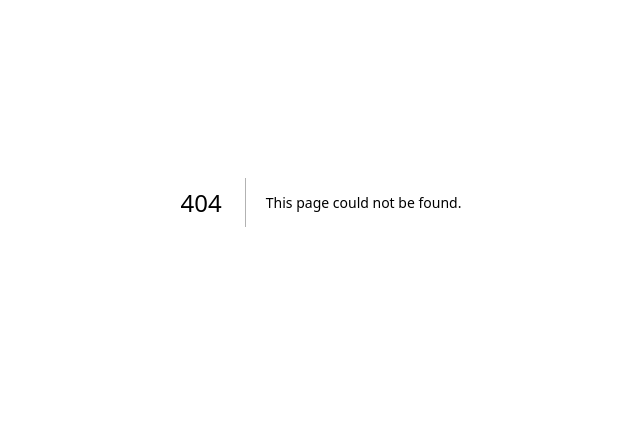
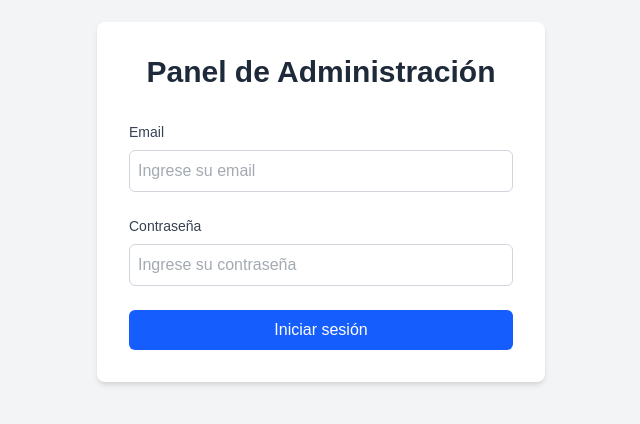
Before and after one commit to kafrancog23/catalog-marco-te, a Next.js app: page /admin/login in a window 1280 px wide. Before the commit this address had no page. Shown: the part 198-622 px from the top of the page, without its empty margins (319-959 px from the left). Built offline with nearby package versions, Linux system fonts and the light colour scheme.

Commit message:
add login base

```diff
--- /dev/null
+++ b/app/admin/login/page.tsx
@@ -0,0 +1,56 @@
+'use client'
+import { useState } from 'react'
+import { useRouter } from 'next/navigation'
+import { createClient } from '@/lib/supabase-client'
+
+export default function LoginPage() {
+    const [email, setEmail] = useState('')
+    const [password, setPassword] = useState('')
+    const [error, setError] = useState('')
+    const [loading, setLoading] = useState(false)
+    const router = useRouter()
+    const handleLogin = async(e:React.FormEvent) => {
+        e.preventDefault()
+        setLoading(true)
+        setError('')
+
+        const supabase = createClient();
+        const {error} = await supabase.auth.signInWithPassword({
+            email,
+            password,
+        })
+
+        if(error){
+            setError(error.message)
+            setLoading(false)
+        }else{
+            router.push('/admin')
+        }
+    }
+
+    return(
+        <div className="min-h-screen bg-gray-100 flex items-center justify-center p-4">
+            <div className="bg-white rounded-lg shadow-md p-8 w-full max-w-md">
+                <h1 className="text-3xl font-bold text-center mb-8 text-gray-800">
+                    Panel de Administración
+                </h1>
+                <form onSubmit={handleLogin} className="space-y-6">
+                    <div>
+                        <label className="block text-sm font-medium text-gray-700 mb-2">Email</label>
+                        <input type="email" value={email} onChange={(e) => setEmail(e.target.value)} required className="w-full p-2 border border-gray-300 rounded-md text-gray-600" placeholder="Ingrese su email" />
+                    </div>
+                    <div>
+                        <label className="block text-sm font-medium text-gray-700 mb-2">Contraseña</label>
+                        <input type="password" value={password} onChange={(e) => setPassword(e.target.value)} required className="w-full p-2 border border-gray-300 rounded-md text-gray-600" placeholder="Ingrese su contraseña" />
+                    </div>
+                    {error && (
+                        <div className="bg-red-50 text-red-600 p-3 rounded-lg text-sm">{error}</div>
+                    )}
+                    <button type="submit" disabled={loading} className='w-full mx-auto block bg-blue-600 text-white p-2 rounded-md hover:bg-blue-700 disabled:opacity-50 disabled:cursor-not-allowed'>
+                        {loading ? 'Iniciando sesión...' : 'Iniciar sesión'}
+                    </button>
+                </form>
+            </div>
+        </div>
+    )
+}
--- /dev/null
+++ b/lib/supabase-client.ts
@@ -0,0 +1,8 @@
+import { createBrowserClient } from '@supabase/ssr'
+
+export function createClient() {
+    return createBrowserClient(
+        process.env.NEXT_PUBLIC_SUPABASE_URL!,
+        process.env.NEXT_PUBLIC_SUPABASE_ANON_KEY!
+    )
+}
--- a/package.json
+++ b/package.json
@@ -9,6 +9,7 @@
     "lint": "eslint"
   },
   "dependencies": {
+    "@supabase/ssr": "^0.8.0",
     "@supabase/supabase-js": "^2.78.0",
     "next": "16.1.6",
     "react": "19.2.3",
```
Also changed, not shown: 1 other file (tests, documents, lock files or other folders).
